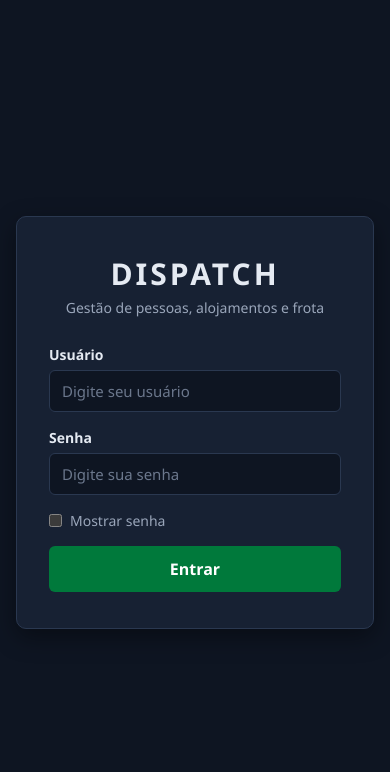
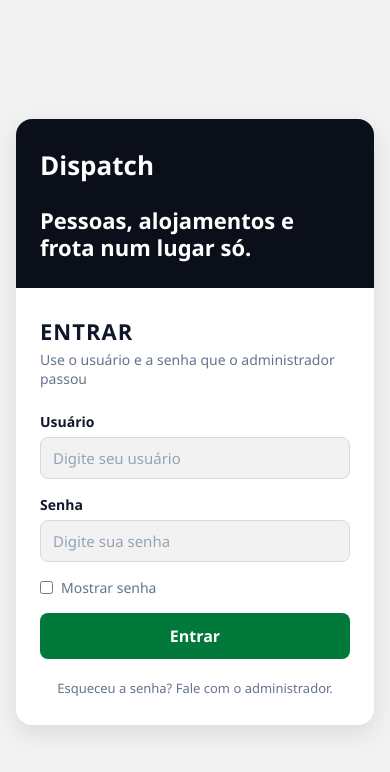
Before and after one commit to antoniossalomao/Dispatch_devcore, a plain HTML site: page client/index.html in a window 390 px wide. Drawn offline with Linux system fonts and the light colour scheme.

Commit message:
feat: implement responsive login page with theme support and variable colors

```diff
--- /dev/null
+++ b/client/css/base.css
@@ -0,0 +1,60 @@
+/* cores do sistema. o escuro é o padrão, e quando o html tem a classe tema-claro
+   as variaveis trocam de valor e a tela toda muda junto */
+:root {
+  --fundo: #0e1522;
+  --cartao: #172133;
+  --borda: #2a3850;
+  --texto: #e5eaf2;
+  --texto-fraco: #9aa6ba;
+  --placeholder: #6b778c;
+  --azul: #6095f6;
+  --erro-fundo: #35110f;
+  --erro-texto: #ee6f68;
+  --sombra: rgba(0, 0, 0, 0.4);
+
+  /* essas não mudam com o tema (o topo e o menu são azul-marinho nos dois) */
+  --marinho: #0b0f19;
+  --verde: #00793b;
+  --verde-hover: #168853;
+
+  color-scheme: dark; /* deixa a caixinha de marcar escura tbm */
+}
+
+/* cores tiradas do figma */
+html.tema-claro {
+  --fundo: #f2f2f2;
+  --cartao: #ffffff;
+  --borda: #d9d9d9;
+  --texto: #0f172a;
+  --texto-fraco: #64748b;
+  --placeholder: #94a3b8;
+  --azul: #1e40af;
+  --erro-fundo: #fee2e2;
+  --erro-texto: #b91c1c;
+  --sombra: rgba(0, 0, 0, 0.1); /* no claro a sombra forte fica feia */
+  color-scheme: light;
+}
+
+/* zera as margens que o navegador coloca sozinho */
+* {
+  margin: 0;
+  padding: 0;
+  box-sizing: border-box;
+}
+
+body {
+  font-family: 'Segoe UI', Arial, sans-serif;
+  background-color: var(--fundo);
+  color: var(--texto);
+}
+
+/* input e button não pegam a fonte do body, tem que forçar */
+input,
+button {
+  font-family: inherit;
+}
+
+/* garante que o que tiver hidden fica escondido mesmo */
+[hidden] {
+  display: none !important;
+}
--- a/client/css/login.css
+++ b/client/css/login.css
@@ -1,27 +1,4 @@
-/* zera as margens que o navegador coloca sozinho */
-* {
-  margin: 0;
-  padding: 0;
-  box-sizing: border-box;
-}
-
-body {
-  font-family: 'Segoe UI', Arial, sans-serif;
-  background-color: #0e1522; /* azul bem escuro, tema escuro */
-  color: #e5eaf2;
-  color-scheme: dark; /* deixa a caixinha de marcar escura tbm */
-}
-
-/* input e button não pegam a fonte do body, tem que forçar */
-input,
-button {
-  font-family: inherit;
-}
-
-/* garante que o que tiver hidden fica escondido mesmo */
-[hidden] {
-  display: none !important;
-}
+/* as cores (var(--...)) ficam no base.css. o login usa sempre as do tema claro */
 
 
 /* ---- pagina e cartão ---- */
@@ -35,32 +12,72 @@ button {
   padding: 16px;
 }
 
+/* o flex aqui deixa os dois lados do cartão um do lado do outro */
 .login-card {
-  background-color: #172133; /* um pouco mais claro que o fundo pra destacar */
-  border: 1px solid #2a3850;
+  display: flex;
   width: 100%;
-  max-width: 380px; /* pra não ficar enorme no pc */
-  padding: 36px 32px;
-  border-radius: 10px;
-  box-shadow: 0 8px 24px rgba(0, 0, 0, 0.4);
+  max-width: 860px;
+  min-height: 520px;
+  background-color: var(--cartao);
+  border-radius: 16px;
+  overflow: hidden; /* sem isso o lado azul passa por cima do canto arredondado */
+  box-shadow: 0 8px 24px var(--sombra);
+}
+
+
+/* ---- lado azul (esquerda) ---- */
+
+/* space-between joga o nome pra cima e o texto pra baixo */
+.login-lado {
+  flex: 1; /* os dois lados com flex 1 ficam do mesmo tamanho */
+  background-color: var(--marinho);
+  color: #fff;
+  padding: 40px;
+  display: flex;
+  flex-direction: column;
+  justify-content: space-between;
+}
+
+.login-logo {
+  font-size: 26px;
+  margin-bottom: 24px;
+}
+
+.login-chamada {
+  font-size: 30px;
+  font-weight: 600;
+  line-height: 1.2;
+  margin-bottom: 12px;
+}
+
+.login-texto {
+  color: #94a3b8;
+  font-size: 14px;
+  line-height: 1.5;
+}
+
+
+/* ---- lado do formulario (direita) ---- */
+
+.login-entrar {
+  flex: 1;
+  padding: 40px;
+  display: flex;
+  flex-direction: column;
+  justify-content: center; /* deixa o formulario no meio da altura */
 }
 
 .login-titulo {
-  text-align: center;
-  font-size: 30px;
-  letter-spacing: 3px;
+  font-size: 22px;
+  letter-spacing: 1px;
 }
 
 .login-subtitulo {
-  text-align: center;
-  color: #9aa6ba;
+  color: var(--texto-fraco);
   font-size: 14px;
   margin-top: 4px;
-  margin-bottom: 28px;
+  margin-bottom: 24px;
 }
-
-
-/* ---- formulario ---- */
 
 /* column deixa um campo embaixo do outro */
 .login-form {
@@ -76,11 +93,11 @@ button {
 
 .login-form input[type='text'],
 .login-form input[type='password'] {
-  background-color: #0e1522;
-  color: #e5eaf2;
+  background-color: var(--fundo);
+  color: var(--texto);
   padding: 10px 12px;
-  border: 1px solid #2a3850;
-  border-radius: 6px;
+  border: 1px solid var(--borda);
+  border-radius: 8px;
   font-size: 15px;
   margin-bottom: 16px;
   transition: border-color 0.2s, box-shadow 0.2s; /* a borda e o brilho aparecem devagar */
@@ -88,15 +105,15 @@ button {
 
 /* o texto cinza de exemplo dentro do campo */
 .login-form input::placeholder {
-  color: #6b778c;
+  color: var(--placeholder);
 }
 
 /* quando clica no campo a borda fica azul */
 .login-form input[type='text']:focus,
 .login-form input[type='password']:focus {
   outline: none;
-  border-color: #6095f6;
-  box-shadow: 0 0 0 3px rgba(96, 149, 246, 0.25); /* brilho azul em volta pra ver onde ta digitando */
+  border-color: var(--azul);
+  box-shadow: 0 0 0 3px rgba(30, 64, 175, 0.2); /* brilho azul em volta pra ver onde ta digitando */
 }
 
 .login-mostrar {
@@ -108,7 +125,7 @@ button {
 
 /* esse label não é negrito igual os outros */
 .login-mostrar label {
-  color: #9aa6ba;
+  color: var(--texto-fraco);
   font-weight: normal;
   margin-bottom: 0;
   cursor: pointer;
@@ -116,28 +133,24 @@ button {
 
 /* caixinha azul igual a borda do campo */
 .login-mostrar input {
-  accent-color: #6095f6;
+  accent-color: var(--azul);
   cursor: pointer;
 }
 
 .login-erro {
-  background-color: #35110f;
-  color: #ee6f68;
+  background-color: var(--erro-fundo);
+  color: var(--erro-texto);
   font-size: 14px;
   padding: 8px 12px;
-  border-radius: 6px;
+  border-radius: 8px;
   margin-bottom: 16px;
 }
 
-
-/* ---- botão ---- */
-
-/* verde igual no figma */
 .login-botao {
-  background-color: #00793b;
+  background-color: var(--verde);
   color: #fff;
   border: none;
-  border-radius: 6px;
+  border-radius: 8px;
   padding: 12px;
   font-size: 16px;
   font-weight: 600;
@@ -146,5 +159,38 @@ button {
 }
 
 .login-botao:hover {
-  background-color: #168853;
+  background-color: var(--verde-hover);
 }
+
+.login-ajuda {
+  text-align: center;
+  color: var(--texto-fraco);
+  font-size: 13px;
+  margin-top: 20px;
+}
+
+
+/* ---- celular ---- */
+
+/* tela pequena: um lado embaixo do outro em vez de lado a lado */
+@media (max-width: 700px) {
+  .login-card {
+    flex-direction: column;
+    min-height: auto;
+  }
+
+  .login-lado,
+  .login-entrar {
+    padding: 28px 24px;
+  }
+
+  .login-chamada {
+    font-size: 22px;
+    margin-bottom: 0;
+  }
+
+  /* no celular esconde o texto menor pra não empurrar o formulario muito pra baixo */
+  .login-texto {
+    display: none;
+  }
+}
--- a/client/index.html
+++ b/client/index.html
@@ -1,10 +1,13 @@
 <!DOCTYPE html>
-<html lang="pt-BR">
+<!-- o login é sempre claro (a classe tema-claro já vem fixa aqui), o escuro é só dentro do sistema -->
+<html lang="pt-BR" class="tema-claro">
 <head>
   <meta charset="UTF-8">
   <!-- isso aqui é pra página não ficar minúscula no celular -->
   <meta name="viewport" content="width=device-width, initial-scale=1.0">
-  <title>Dispatch - Login</title>
+  <title>Dispatch</title>
+  <!-- o base.css vem antes pq tem as cores que o login.css usa -->
+  <link rel="stylesheet" href="css/base.css">
   <link rel="stylesheet" href="css/login.css">
 </head>
 <body>
@@ -13,8 +16,20 @@
   <div class="login-pagina">
     <div class="login-card">
 
-      <h1 class="login-titulo">DISPATCH</h1>
-      <p class="login-subtitulo">Gestão de pessoas, alojamentos e frota</p>
+      <!-- lado esquerdo, azul-marinho, só pra apresentar o sistema -->
+      <div class="login-lado">
+        <h1 class="login-logo">Dispatch</h1>
+
+        <div>
+          <p class="login-chamada">Pessoas, alojamentos e frota num lugar só.</p>
+          <p class="login-texto">Controle total de pessoas, alojamentos e frota, sem planilhas. Saiba quem está em qual leito, quem está com qual veículo, quando e com quantos km. Tudo registrado, validado e pronto para auditoria.</p>
+        </div>
+      </div>
+
+      <!-- lado direito, o formulario de login -->
+      <div class="login-entrar">
+        <h2 class="login-titulo">ENTRAR</h2>
+        <p class="login-subtitulo">Use o usuário e a senha que o administrador passou</p>
 
         <form id="form-login" class="login-form">
 
@@ -37,6 +52,9 @@
           <button type="submit" class="login-botao">Entrar</button>
         </form>
 
+        <p class="login-ajuda">Esqueceu a senha? Fale com o administrador.</p>
+      </div>
+
     </div>
   </div>
 
```
Also changed, not shown: client/js/tema.js (added, +46 -0 lines), docs/planejamento.md (+5 -3 lines), server/src/db/criar-banco.js (deleted, +0 -54 lines). Lines whose indentation alone changed are shown as unchanged.
